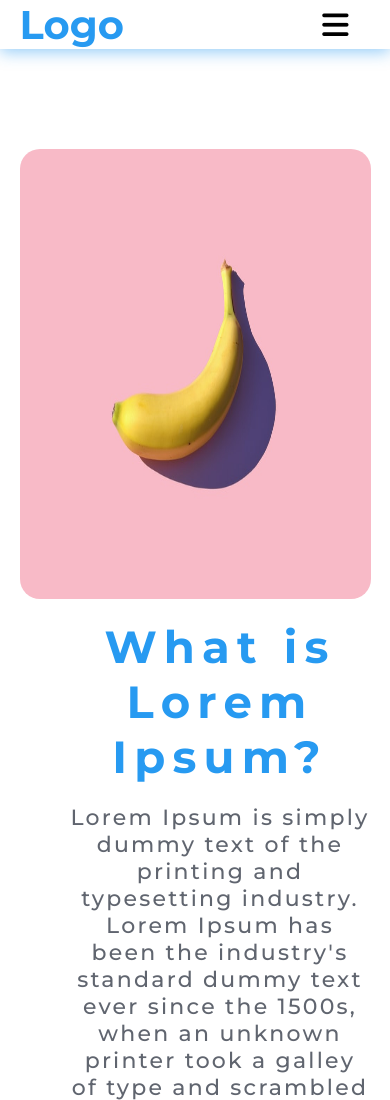
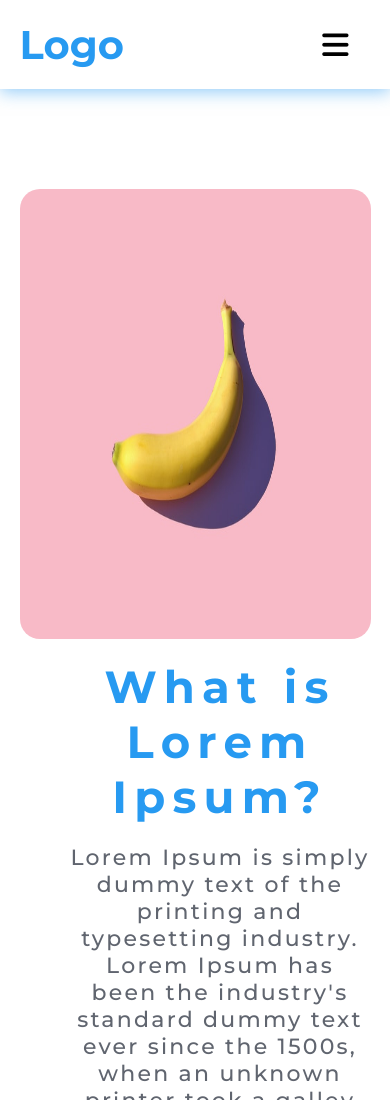
Before and after one commit to justasinas/Practice, a plain HTML site: page index.html in a window 390 px wide. Shown: the top 1100 px of the page. Drawn offline with Linux system fonts and the light colour scheme.

Commit message:
Update style.css

```diff
--- a/style.css
+++ b/style.css
@@ -12,6 +12,8 @@ nav {
     width:100%;
     box-shadow: 0 3px 16px 0 rgba(39, 154, 241, 0.5);
     background-color: #fff;
+    line-height: 89px;
+    vertical-align: middle;
 }
 .containerNavBar {
     width:90%;
@@ -25,12 +27,9 @@ nav #logo {
     font-weight: bold;
     font-stretch: normal;
     font-style: normal;
-    line-height: normal;
     letter-spacing: normal;
     text-align: left;
     color: #279af1;
-    display: flex;
-    justify-content: start;
 }
 nav .hamburger {
     display: flex;
@@ -38,6 +37,9 @@ nav .hamburger {
     font-size:30px;
     width:30px;
     visibility: hidden;
+}
+.hamburger i {
+    line-height: 89px;
 }
 nav .nav_links {
     display: flex;
@@ -228,7 +230,6 @@ footer .footer_slider p {
         font-size:30px;
         width:30px;
         visibility: visible;
-        margin-top:10px;
     }
     nav .nav_links {
         display:none;
```
